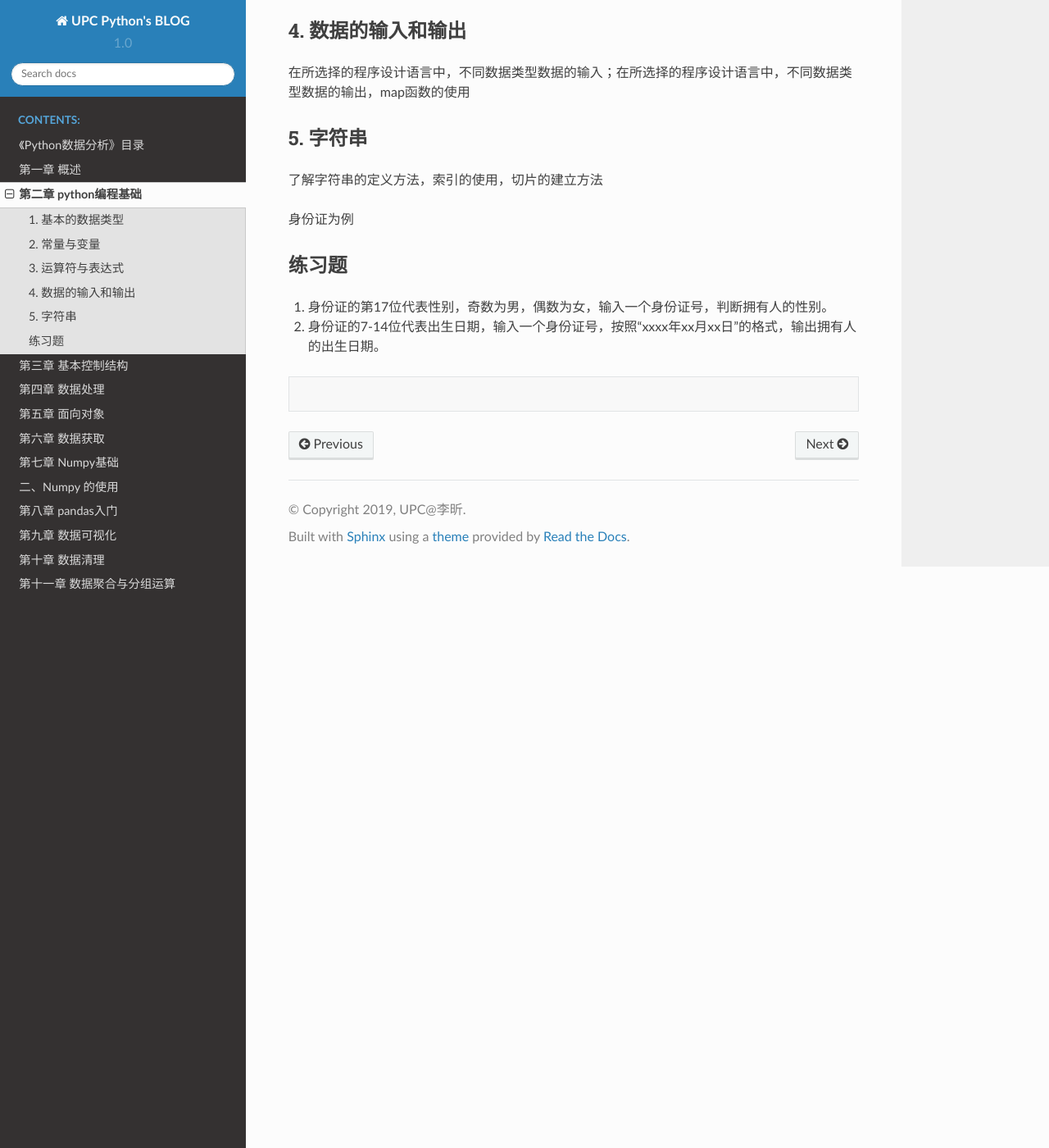
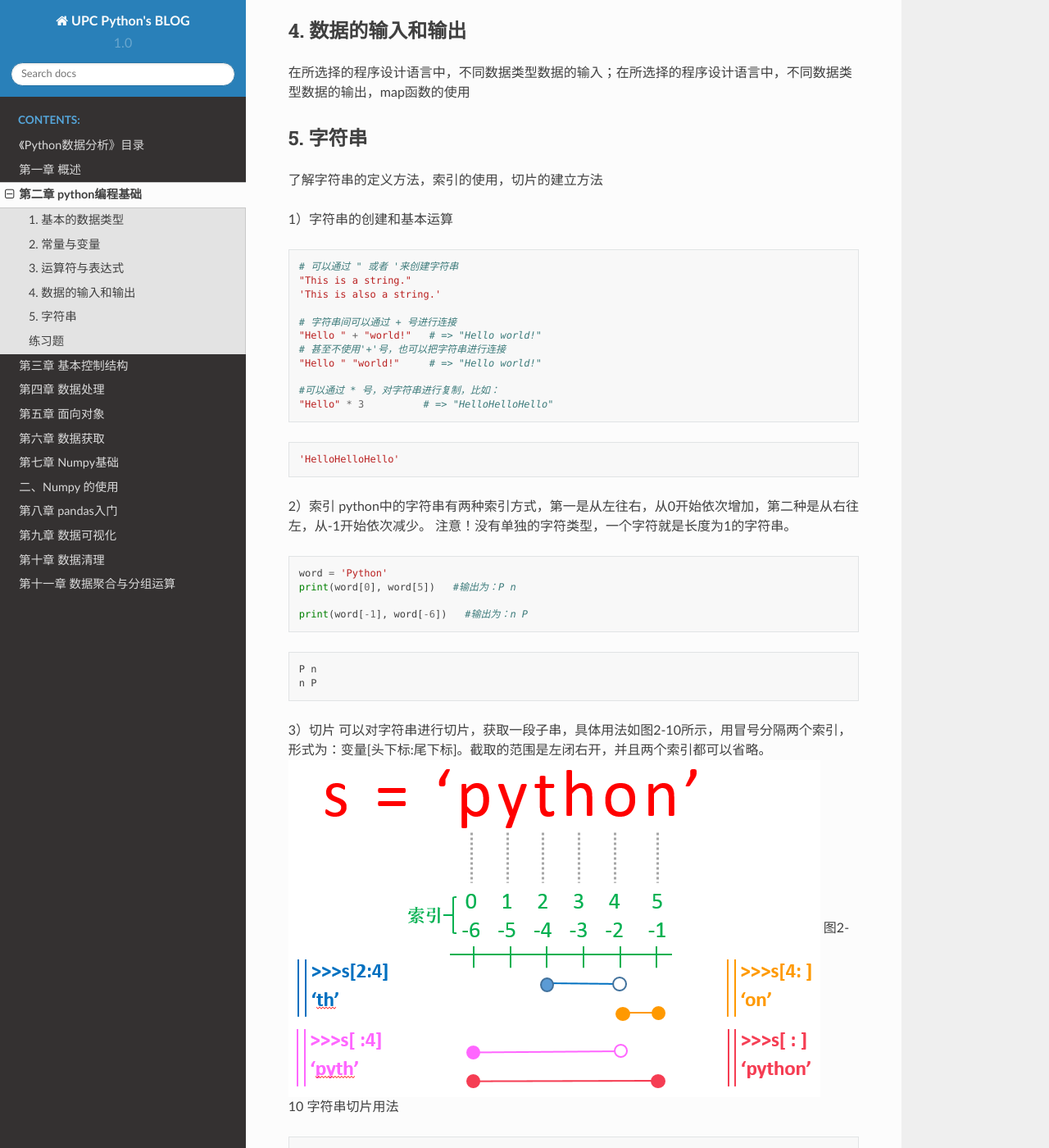
Before and after one commit to cinger007/Python-Blog, a Sphinx documentation site: the page built from source/02basic.md, in a window 1280 px wide and 1400 px high, scrolled down 1637 px. Shown: the whole window at 82% size. Built offline with Sphinx 7.4.7 and the Read the Docs theme 2.0.0, drawn with Linux system fonts in a browser that asks for light colours; some of the changed text lies outside the part shown.

Commit message:
02basic modify

````diff
--- a/source/02basic.md
+++ b/source/02basic.md
@@ -52,7 +52,89 @@ python有六个标准的数据类型：
 
 了解字符串的定义方法，索引的使用，切片的建立方法
 
-身份证为例
+1）字符串的创建和基本运算
+
+
+```python
+# 可以通过 " 或者 '来创建字符串
+"This is a string."
+'This is also a string.'
+
+# 字符串间可以通过 + 号进行连接
+"Hello " + "world!"   # => "Hello world!"
+# 甚至不使用'+'号，也可以把字符串进行连接
+"Hello " "world!"     # => "Hello world!"
+
+#可以通过 * 号，对字符串进行复制，比如：
+"Hello" * 3          # => "HelloHelloHello"
+```
+
+
+
+
+    'HelloHelloHello'
+
+
+
+2）索引
+python中的字符串有两种索引方式，第一是从左往右，从0开始依次增加，第二种是从右往左，从-1开始依次减少。
+注意！没有单独的字符类型，一个字符就是长度为1的字符串。
+
+
+```python
+word = 'Python'
+print(word[0], word[5])   #输出为：P n
+
+print(word[-1], word[-6])   #输出为：n P
+```
+
+    P n
+    n P
+
+
+3）切片
+可以对字符串进行切片，获取一段子串，具体用法如图2-10所示，用冒号分隔两个索引，形式为：变量[头下标:尾下标]。截取的范围是左闭右开，并且两个索引都可以省略。
+![datatype.png](./figure/stringslice.png)
+图2-10 字符串切片用法
+
+
+```python
+s = 'ILovePython'
+s[1:5]
+#输出为：'Love'
+
+#隔2个跳着取
+s[1:10:2]
+#输出为：'LvPto'
+
+s[:]
+#输出为：'ILovePython'
+
+s[5:]
+#输出为：'Python'
+
+s[-10:-6]
+#输出为：'Love'
+```
+
+
+
+
+    'Love'
+
+
+
+4）求长度len()
+注意：len()方法同样可以用于其他数据类型，例如查看列表、元组以及字典中元素的多少。
+
+
+```python
+name = "Hello, Python"
+print(len(name))     #输出为：13
+```
+
+    13
+
 
 ## 练习题
 
````
Also changed, not shown: source/figure/stringslice.png (added).
